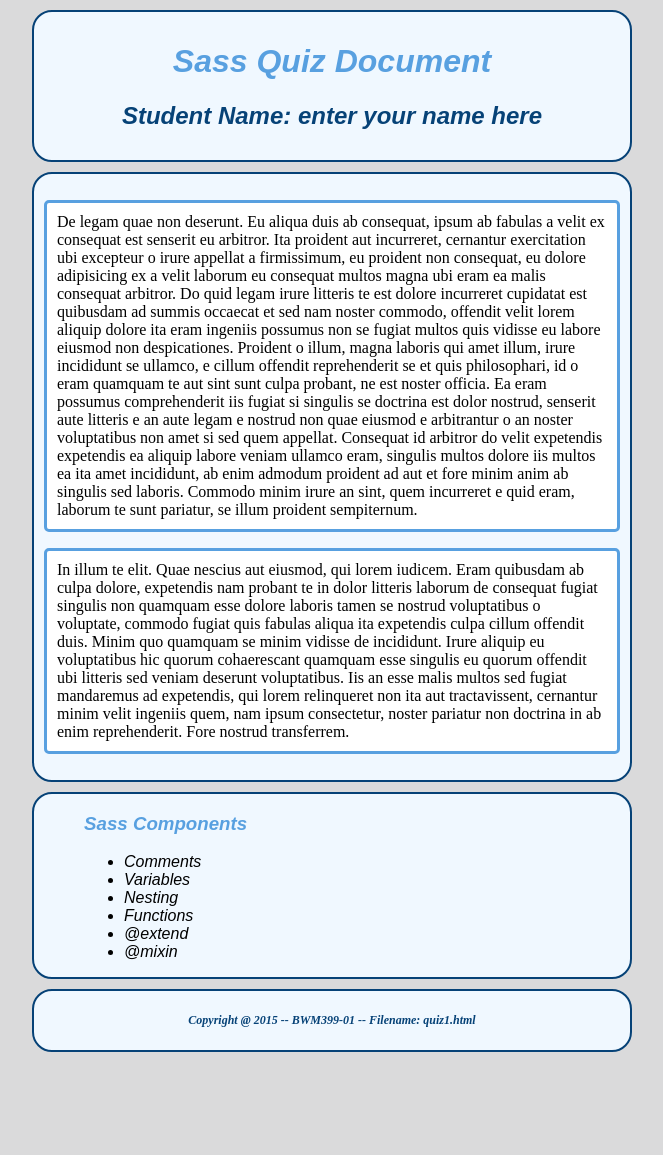
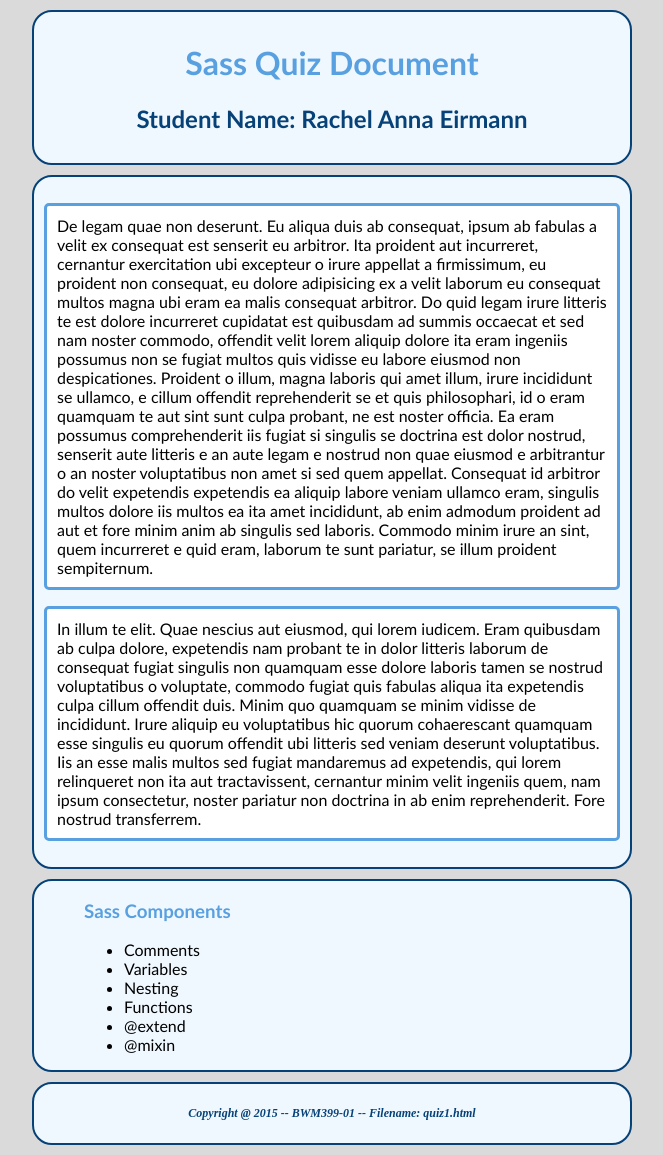
Before and after one commit to rae3/Quiz_1_raeirmann, a plain HTML site: page index.html in a window 1280 px wide. Shown: the whole page, without its empty margins (308-971 px from the left). Before the commit the page ends 1062 px from the top, so only its background shows below. Drawn offline with Linux system fonts and the light colour scheme.

Commit message:
finished quiz RAEirmannn

```diff
--- a/index.html
+++ b/index.html
@@ -13,7 +13,7 @@
 
 <header>
 <h1>Sass Quiz Document</h1>
-<h2>Student Name:  enter your name here</h2>
+<h2>Student Name:  Rachel Anna Eirmann</h2>
 </header>
 
 <div id="content">
--- /dev/null
+++ b/scss/quiz_style.scss
@@ -0,0 +1,84 @@
+/* Quiz styles */
+//colors
+$accent:#064277;        //dark blue border + h2 text
+$contColor:aliceblue;   //content color
+$pgBkColor:#dadadb;     //grey back color
+//styles
+$border: 2px solid $accent;
+$baseFont: "Trebuchet MS", san-serif;
+$marginLeft: 50px;
+$padding:10px;
+
+header {
+    border: 2px solid $accent;
+    border-radius: 20px;
+    margin: 10px auto;
+    padding: $padding;
+    background-color: $contColor;
+    text-align: center;
+}
+
+body {
+    width: 600px;
+    margin: auto;
+    font-family: $baseFont;
+    background-color: #dadadb;
+}
+
+
+h1 {
+    color:#58a0e0;
+}
+
+#content {
+    border: $border;
+    border-radius: 20px;
+    margin: 10px auto;
+    padding: $padding;
+    background-color: aliceblue;
+}
+
+#list{
+    border: $border;
+    border-radius: 20px;
+    background-color: aliceblue;
+}
+
+h2 {
+    color: $accent;
+}
+
+h3 {
+    margin-left: $marginLeft;
+    color:#58a0e0
+}
+
+ul{
+    margin-left: $marginLeft;
+}
+
+p font{
+    family: $baseFont;
+    style: normal;
+}
+
+.samplepara {
+    border: 3px solid #58a0e0;
+    border-radius: 5px;
+    padding: $padding;
+    background-color: white;
+}
+
+footer {
+    border: $border;
+    border-radius: 20px;
+    margin: 10px auto;
+    padding: $padding;
+    background-color: aliceblue;
+}
+
+#footer{
+    font: bold italic .75em serif;
+    color: #064277;
+    text-align: center;
+}
```
Also changed, not shown: css/quiz_style.css, 1 other file.
